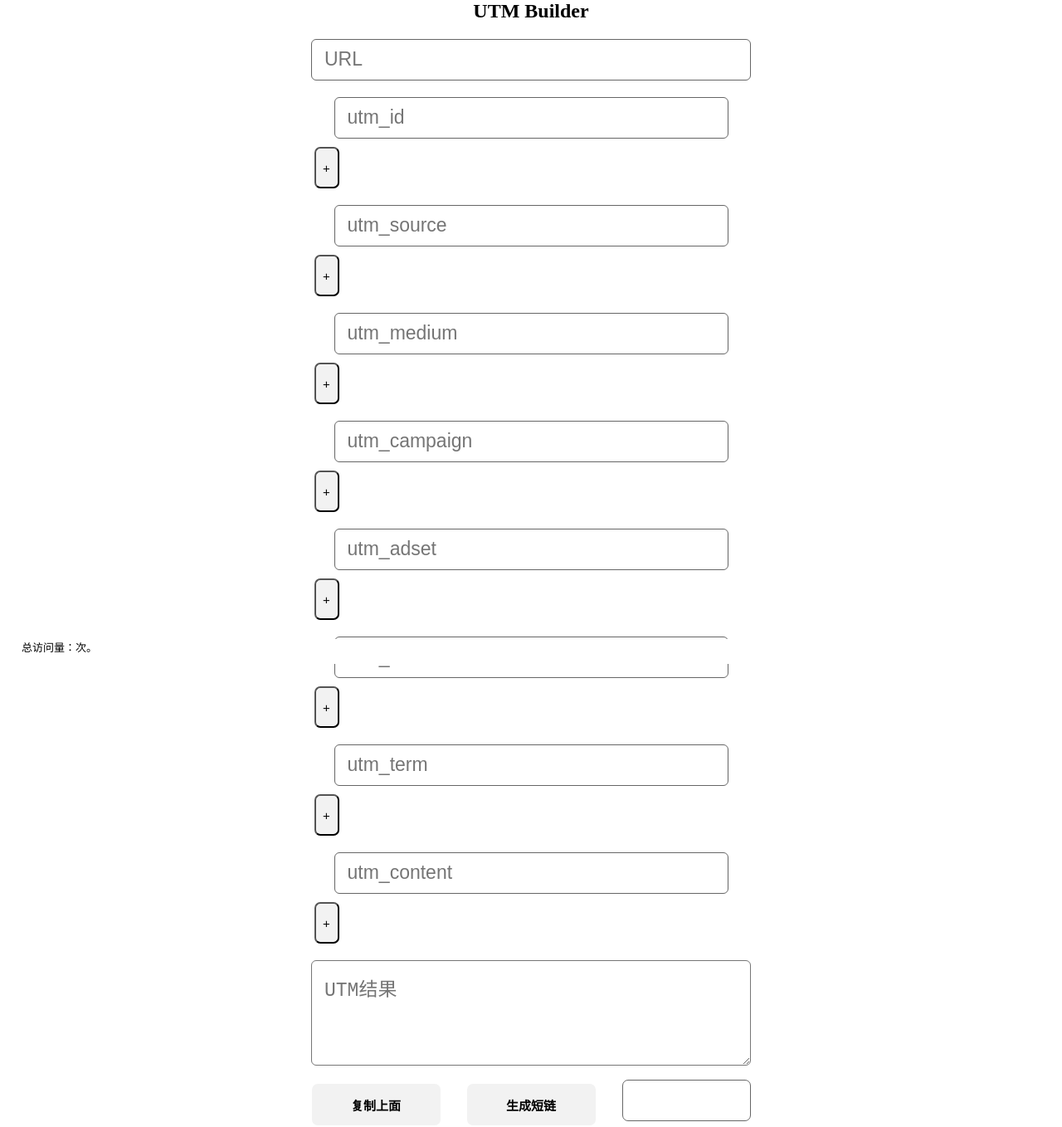
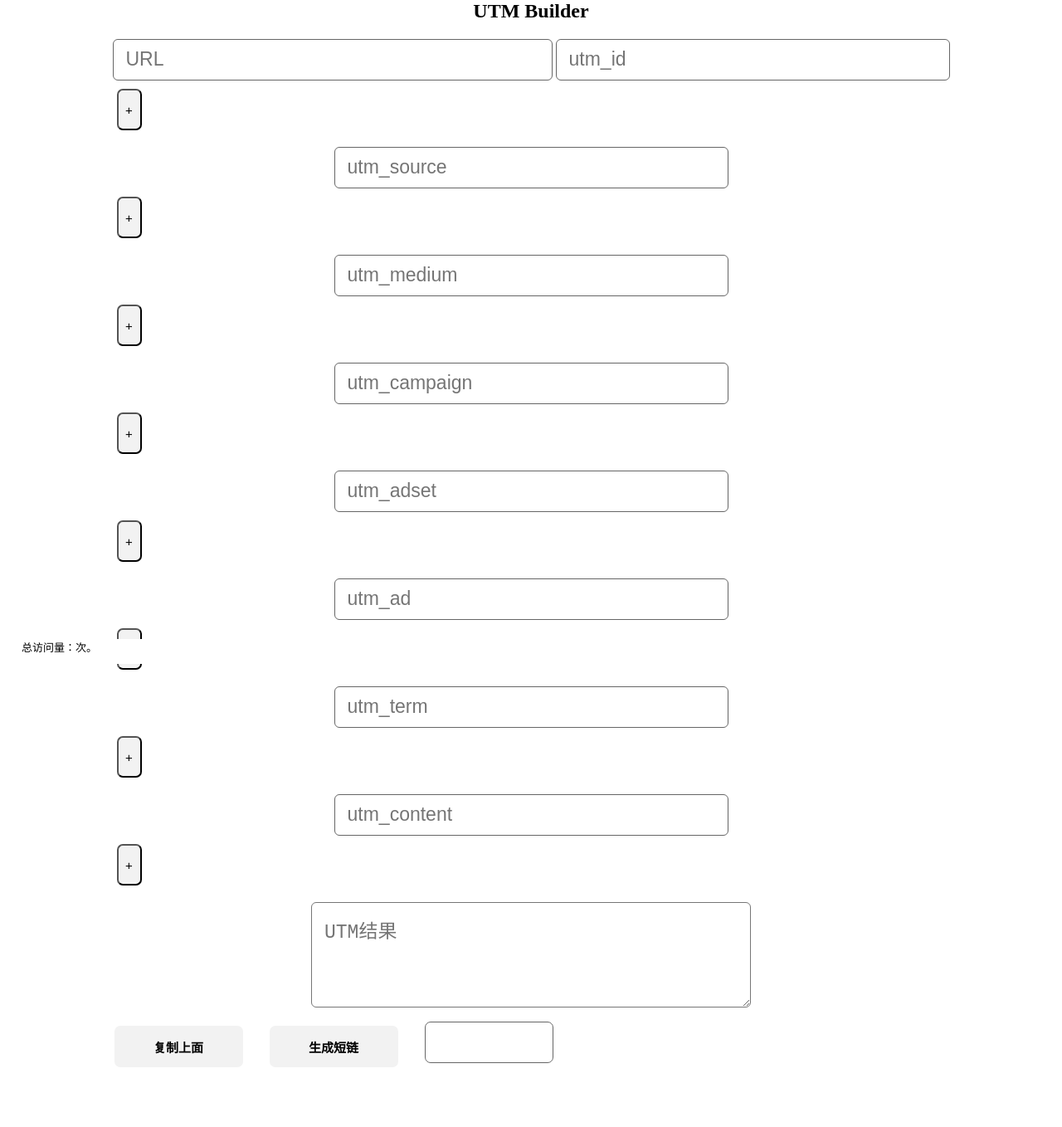
Before and after one commit to Ano-via/i, a plain HTML site: page utm.html in a window 1280 px wide. Shown: the whole page at 83% size. After the commit the page ends 1288 px from the top, so only its background shows below. Drawn offline with nearby package versions, Linux system fonts and the light colour scheme; some packages are replaced by stand-ins of ours; a script that the page names is missing.

Commit message:
Update utm.html

```diff
--- a/utm.html
+++ b/utm.html
@@ -15,17 +15,17 @@
 <body>
 
     <div class="content">
-        <div><h2>UTM Builder</h2></div>
-        <div><input type="text" placeholder="URL" id="websiteurl"></div>
-        <div><input type="text" placeholder="utm_id" style="width:475px" id="utm_id"><button class="btn4 button" onclick="showPopup('utm_id')">+</button></div>
-        <div><input type="text" placeholder="utm_source" style="width:475px" id="utm_source"><button class="btn4 button" onclick="showPopup('utm_source')">+</button></div>
-        <div><input type="text" placeholder="utm_medium" style="width:475px" id="utm_medium"><button class="btn4 button" onclick="showPopup('utm_medium')">+</button></div>
-        <div><input type="text" placeholder="utm_campaign" style="width:475px" id="utm_campaign"><button class="btn4 button" onclick="showPopup('utm_campaign')">+</button></div>
-        <div><input type="text" placeholder="utm_adset" style="width:475px" id="utm_adset"><button class="btn4 button" onclick="showPopup('utm_adset')">+</button></div>
-        <div><input type="text" placeholder="utm_ad" style="width:475px" id="utm_ad"><button class="btn4 button" onclick="showPopup('utm_ad')">+</button></div>
-        <div><input type="text" placeholder="utm_term" style="width:475px" id="utm_term"><button class="btn4 button" onclick="showPopup('utm_term')">+</button></div>
-        <div><input type="text" placeholder="utm_content" style="width:475px" id="utm_content"><button class="btn4 button" onclick="showPopup('utm_content')">+</button></div>
-        <div><textarea placeholder="UTM结果" id="utmresult" rows="7"></textarea></div>
+        <h2>UTM Builder</h2>
+        <input type="text" placeholder="URL" id="websiteurl">
+        <input type="text" placeholder="utm_id" style="width:475px" id="utm_id"><button class="btn4 button" onclick="showPopup('utm_id')">+</button>
+        <input type="text" placeholder="utm_source" style="width:475px" id="utm_source"><button class="btn4 button" onclick="showPopup('utm_source')">+</button>
+        <input type="text" placeholder="utm_medium" style="width:475px" id="utm_medium"><button class="btn4 button" onclick="showPopup('utm_medium')">+</button>
+        <input type="text" placeholder="utm_campaign" style="width:475px" id="utm_campaign"><button class="btn4 button" onclick="showPopup('utm_campaign')">+</button>
+        <input type="text" placeholder="utm_adset" style="width:475px" id="utm_adset"><button class="btn4 button" onclick="showPopup('utm_adset')">+</button>
+        <input type="text" placeholder="utm_ad" style="width:475px" id="utm_ad"><button class="btn4 button" onclick="showPopup('utm_ad')">+</button>
+        <input type="text" placeholder="utm_term" style="width:475px" id="utm_term"><button class="btn4 button" onclick="showPopup('utm_term')">+</button>
+        <input type="text" placeholder="utm_content" style="width:475px" id="utm_content"><button class="btn4 button" onclick="showPopup('utm_content')">+</button>
+        <textarea placeholder="UTM结果" id="utmresult" rows="7"></textarea>
         <input id="temp1" style="display:none">
         <div class="popup" id="popup">
             <div class="popup-content">
```
